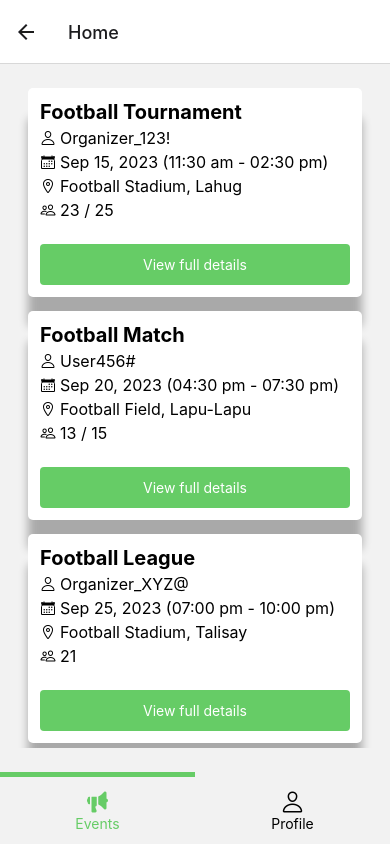
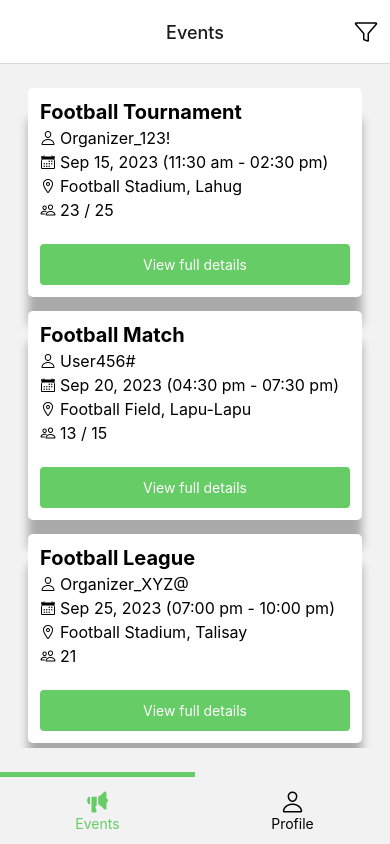
Before and after one commit to domjoeymoncada/sports-connect-mobile, a React Native app: screen /Home in a window 390 px wide. Built offline with nearby package versions, Linux system fonts and the light colour scheme.

Commit message:
Add filter button to event list screen

```diff
--- a/App.tsx
+++ b/App.tsx
@@ -11,7 +11,9 @@ const App = () => {
 
   return (
     <NavigationContainer>
-      <StackNavigator.Navigator initialRouteName={routes.welcome}>
+      <StackNavigator.Navigator
+        initialRouteName={routes.welcome}
+        screenOptions={{headerShown: false}}>
         <StackNavigator.Screen name={routes.home} component={HomeScreen} />
         <StackNavigator.Screen
           name={routes.welcome}
--- a/src/screens/index.tsx
+++ b/src/screens/index.tsx
@@ -5,14 +5,16 @@ import {
   createBottomTabNavigator,
   BottomTabNavigationOptions,
 } from '@react-navigation/bottom-tabs';
+import Icon from 'react-native-vector-icons/Ionicons';
 import CustomBottomTabBar from '../shared/components/CustomBottomTabBar';
+import {TouchableOpacity} from 'react-native';
 
 const BottomTabNav = createBottomTabNavigator();
 
 const HomeScreen = () => {
   return (
     <BottomTabNav.Navigator
-      screenOptions={{headerShown: false}}
+      screenOptions={{headerTitleAlign: 'center'}}
       tabBar={props => <CustomBottomTabBar {...props} />}>
       <BottomTabNav.Screen
         name="Events"
@@ -21,6 +23,11 @@ const HomeScreen = () => {
           {
             defaultIcon: 'megaphone-outline',
             focusedIcon: 'megaphone',
+            headerRight: () => (
+              <TouchableOpacity style={{marginRight: 12}}>
+                <Icon name="funnel-outline" size={24} />
+              </TouchableOpacity>
+            ),
           } as BottomTabNavigationOptions
         }
       />
```
